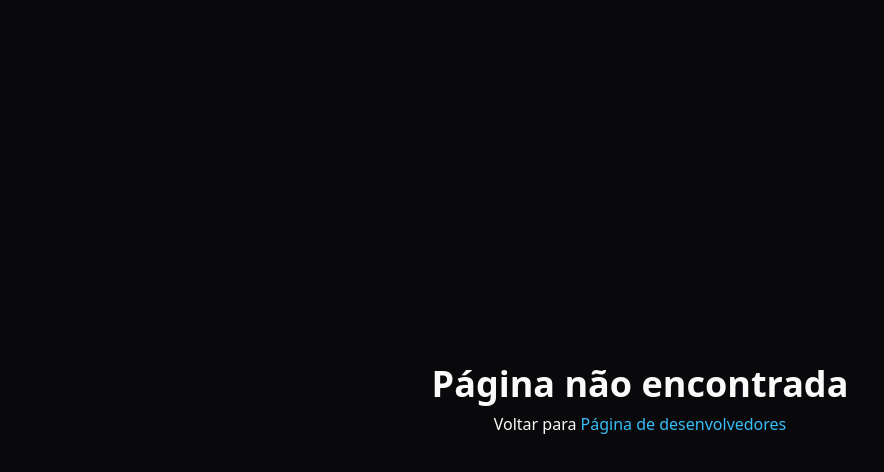
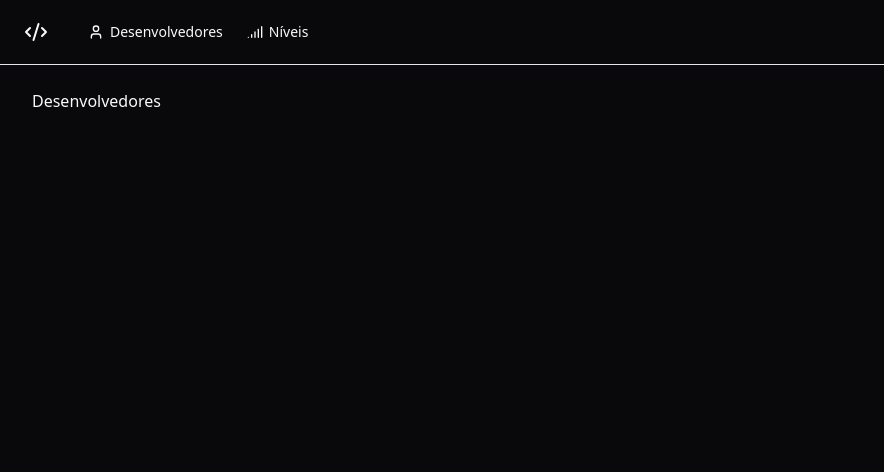
Before and after one commit to IgorCarreira/desafio-gazin, a React (Vite) app in the folder frontend/: page /desenvolvedores in a window 1280 px wide. Shown: the top 472 px of the page, without its empty margins (0-884 px from the left). Built offline with nearby package versions, Linux system fonts and the light colour scheme.

Commit message:
fix: ajustes de rotas

```diff
--- a/frontend/src/app.tsx
+++ b/frontend/src/app.tsx
@@ -7,7 +7,7 @@ import { router } from "./routes";
 export function App() {
   return (
     <HelmetProvider>
-      <Helmet titleTemplate="%s" />
+      <Helmet titleTemplate="Gazin | %s" />
       <Toaster richColors />
       <RouterProvider router={router} />
     </HelmetProvider>
--- a/frontend/src/components/header.tsx
+++ b/frontend/src/components/header.tsx
@@ -8,12 +8,12 @@ export const Header = () => {
         <CodeXml className="size-6" />
 
         <nav className="flex items-center space-x-4 lg:space-x-6">
-          <NavLink to="/">
+          <NavLink to="/desenvolvedores">
             <User className="size-4" />
             Desenvolvedores
           </NavLink>
 
-          <NavLink to="/levels">
+          <NavLink to="/niveis">
             <Signal className="size-4" />
             Níveis
           </NavLink>
--- a/frontend/src/routes.tsx
+++ b/frontend/src/routes.tsx
@@ -1,7 +1,27 @@
 import { createBrowserRouter } from "react-router-dom";
 import { NotFound } from "./pages/404";
 import AppLayout from "./pages/_layout/app";
+import { Levels } from "./pages/levels/levels";
+import { Developers } from "./pages/developers/developers";
 
 export const router = createBrowserRouter([
-  { path: "/", element: <AppLayout />, errorElement: <NotFound /> },
+  {
+    path: "/",
+    element: <AppLayout />,
+    errorElement: <NotFound />,
+    children: [
+      {
+        path: "/",
+        element: <Developers />,
+      },
+      {
+        path: "/desenvolvedores",
+        element: <Developers />,
+      },
+      {
+        path: "/niveis",
+        element: <Levels />,
+      },
+    ],
+  },
 ]);
```
